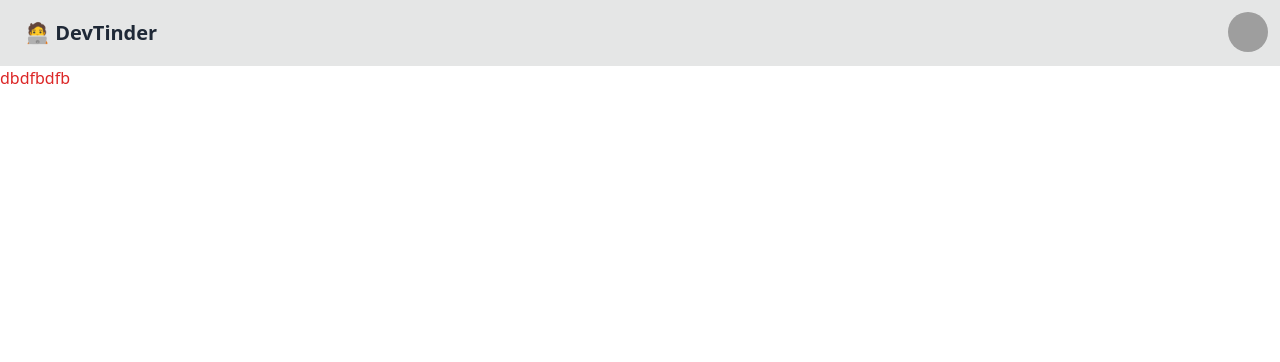
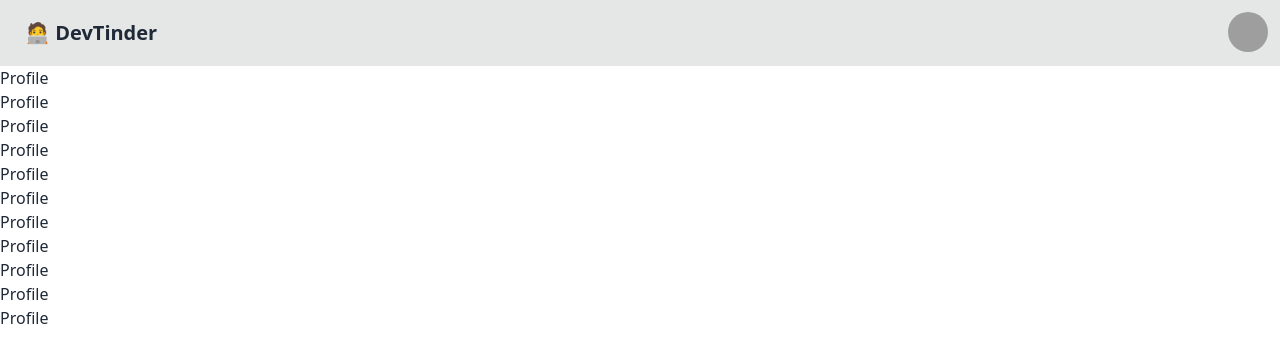
Before and after one commit to suraj-markup/DevTinder-web, a React (Vite) app: page /profile in a window 1280 px wide. Shown: the top 362 px of the page. Built offline with nearby package versions, Linux system fonts and the light colour scheme; grey boxes are pictures that could not be loaded.

Commit message:
added routes

```diff
--- a/src/App.jsx
+++ b/src/App.jsx
@@ -1,12 +1,20 @@
-import Navbar from "./components/Navbar";
+import { BrowserRouter as Router, Routes, Route } from "react-router-dom";
+import Login from "./Pages/Login";
+import Body from "./Pages/Body";
+import Profile from "./Pages/Profile";
 
 function App() {
   return (
-    <div>
-      <Navbar />
-
-      <div className="text-red-600">dbdfbdfb</div>
-    </div>
+    <>
+      <Router basename="/">
+        <Routes>
+          <Route path="/" element={<Body />}>
+            <Route path="/login" element={<Login />} />
+            <Route path="/profile" element={<Profile />} />
+          </Route>
+        </Routes>
+      </Router>
+    </>
   );
 }
 
--- /dev/null
+++ b/src/Pages/Body.jsx
@@ -0,0 +1,12 @@
+import Navbar from "../components/Navbar";
+import { Outlet } from "react-router-dom";
+const Body = () => {
+  return (
+    <div>
+      <Navbar />
+      <Outlet />
+    </div>
+  )
+}
+
+export default Body
--- /dev/null
+++ b/src/Pages/Login.jsx
@@ -0,0 +1,8 @@
+
+const Login = () => {
+  return (
+    <div>Login</div>
+  )
+}
+
+export default Login
--- /dev/null
+++ b/src/Pages/Profile.jsx
@@ -0,0 +1,20 @@
+
+
+const Profile = () => {
+  return (<>
+    <div>Profile</div>
+    <div>Profile</div>
+    <div>Profile</div>
+    <div>Profile</div>
+    <div>Profile</div>
+    <div>Profile</div>
+    <div>Profile</div>
+    <div>Profile</div>
+    <div>Profile</div>
+    <div>Profile</div>
+    <div>Profile</div>
+  </>
+  )
+}
+
+export default Profile
```
